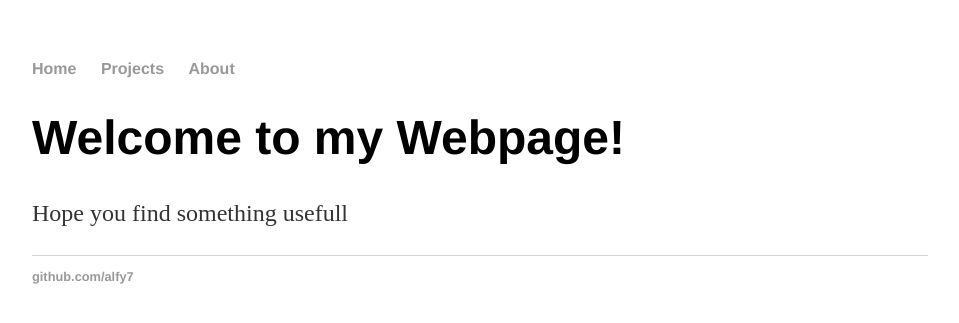
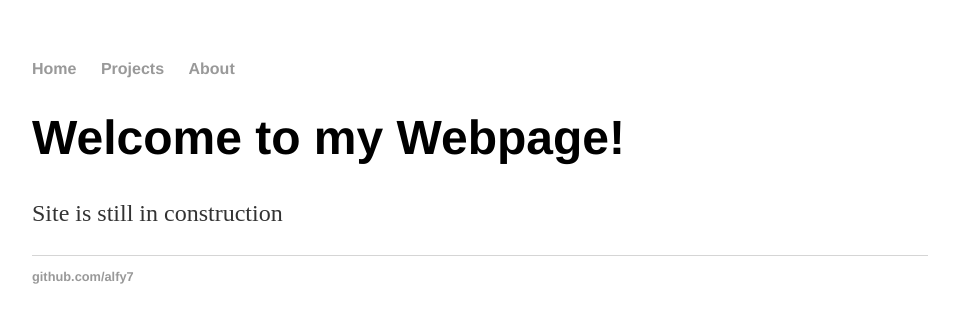
Before and after one commit to alfy7/alfy7.github.io, a Jekyll site: the page built from index.html, in a window 1280 px wide. Shown: the top 323 px of the page, without its empty margins (160-1119 px from the left). Built offline with Jekyll 4.4.1, drawn with Linux system fonts in a browser that asks for light colours.

Commit message:
Update index.html

```diff
--- a/index.html
+++ b/index.html
@@ -1,28 +1,8 @@
-<!DOCTYPE html>
-<html>
-	<head>
-		<title>Alfy | Home</title>
-		<!-- link to main stylesheet -->
-		<link rel="stylesheet" type="text/css" href="/css/main.css">
-	</head>
-	<body>
-		<nav>
-    		<ul>
-        		<li><a href="/">Home</a></li>
-	        	<li><a href="/about">Projects</a></li>
-        		<li><a href="/cv">About</a></li>
-    		</ul>
-		</nav>
-		<div class="container">
-    		<div class="blurb">
-        		<h1>Welcome to my Webpage!</h1>
-				<p>Hope you find something usefull</a></p>
-    		</div><!-- /.blurb -->
-		</div><!-- /.container -->
-		<footer>
-    		<ul>
-        		<li><a href="https://github.com/alfy7">github.com/alfy7</a></li>
-			</ul>
-		</footer>
-	</body>
-</html>
+---
+layout: default
+title: Alfy | Github Pages
+---
+<div class="blurb">
+	<h1>Welcome to my Webpage!</h1>
+	<p>Site is still in construction</a></p>
+</div><!-- /.blurb -->
```
